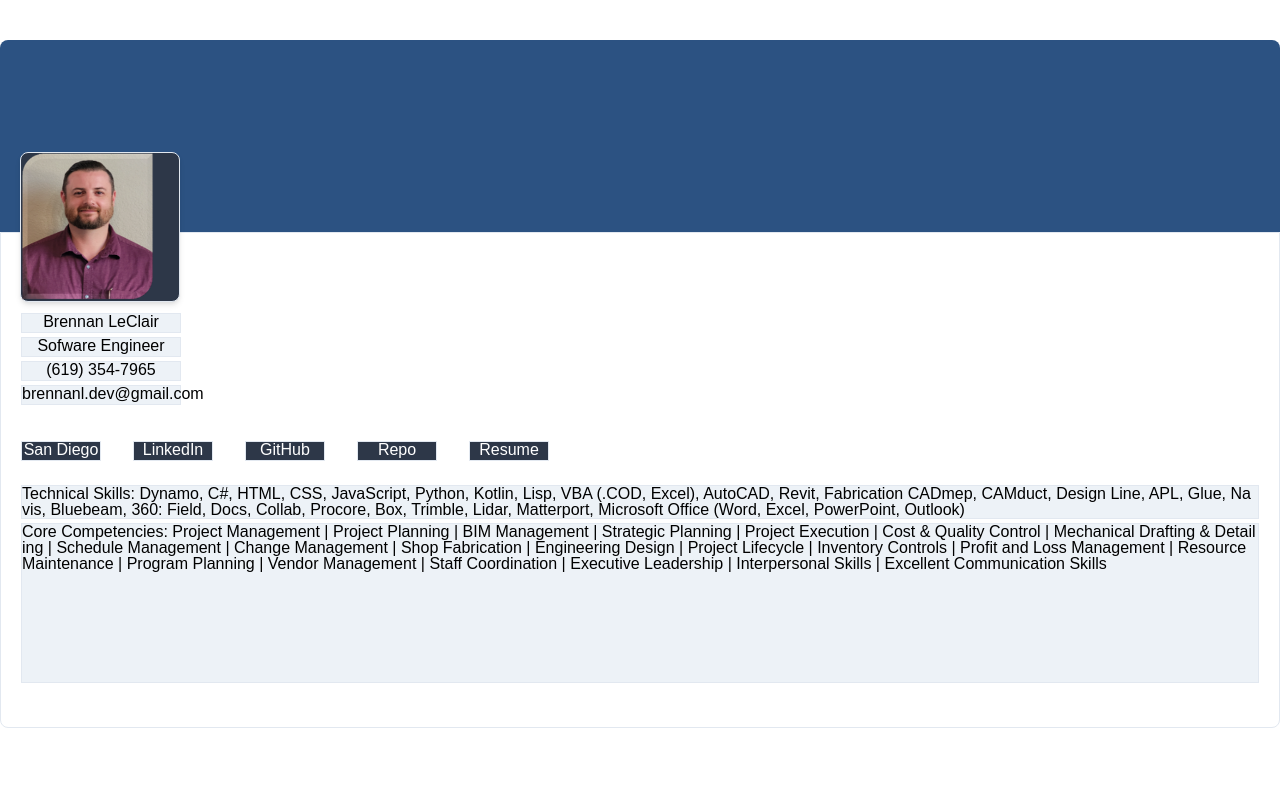
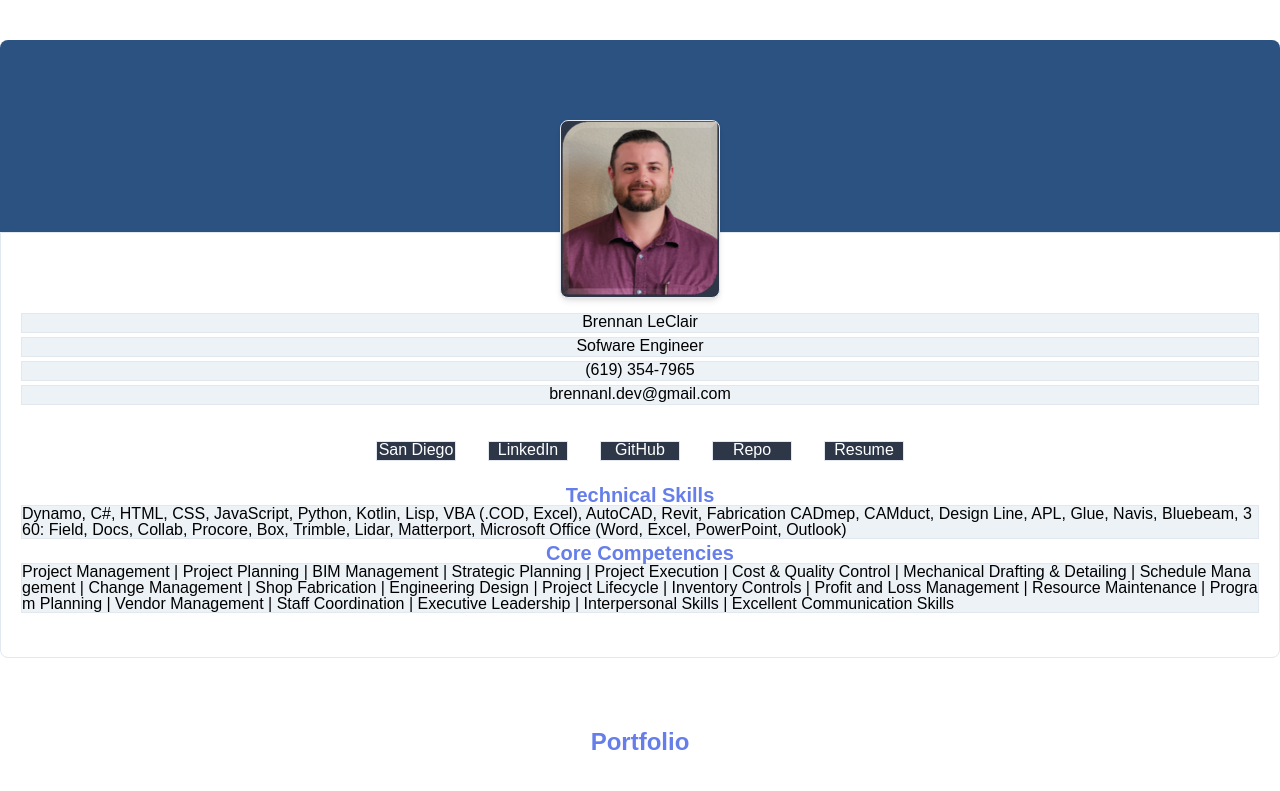
Before and after one commit to Blec333/portfolio-old, a plain HTML site: page index.html in a window 1280 px wide. Shown: the top 791 px of the page. Drawn offline with nearby package versions, Linux system fonts and the light colour scheme.

Commit message:
organize profile information

```diff
--- a/index.html
+++ b/index.html
@@ -31,12 +31,12 @@
                         ! Profile banner and avatar
                         ! ------------------------------------------------------------
                         !-->
-                <div class="w-full">
+                <div class="flex justify-center w-full">
                     <div class="w-full bg-blue-800 h-48 rounded-t-lg"></div>
-                    <div class="absolute -mt-20 ml-5">
+                    <div class="absolute  mt-20">
                         <div
                             class="bg-gray-800 border border-gray-300 h-36 w-40 rounded-lg shadow-md border-b border-primary">
-                            <img class="h-full object-cover" src="./assets/images/Profile-Picture.png" width="133px"
+                            <img class="h-full object-cover" src="./assets/images/Profile-Picture.png" width="100%"
                                 height="133px" />
                         </div>
                     </div>
@@ -48,12 +48,12 @@
                         ! ------------------------------------------------------------
                         !-->
                 <div class="bg-primary border border-primary rounded-b-lg p-5 pt-20 flex flex-col">
-                    <div class="text-center mb-1 bg-gray-200 border border-gray-300 h-5 w-40">Brennan LeClair</div>
-                    <div class="text-center mb-1 bg-gray-200 border border-gray-300 h-5 w-40">Sofware Engineer</div>
-                    <div class="text-center mb-1 bg-gray-200 border border-gray-300 h-5 w-40">(619) 354-7965</div>
-                    <div class="text-center mb-1 bg-gray-200 border border-gray-300 h-5 w-40">brennanl.dev@gmail.com</div>
+                    <div class="text-center mb-1 bg-gray-200 border border-gray-300 h-5 w-50">Brennan LeClair</div>
+                    <div class="text-center mb-1 bg-gray-200 border border-gray-300 h-5 w-50">Sofware Engineer</div>
+                    <div class="text-center mb-1 bg-gray-200 border border-gray-300 h-5 w-50">(619) 354-7965</div>
+                    <div class="text-center mb-1 bg-gray-200 border border-gray-300 h-5 w-50">brennanl.dev@gmail.com</div>
 
-                    <div class="pt-8 flex gap-8">
+                    <div class="pt-8 flex justify-center gap-8">
                         <div class="text-center flex flex-col">
                             <div class="mb-1 bg-gray-800 border border-gray-300 h-5 w-20 text-white"> <button
                                     class="ext-button"><a
@@ -82,11 +82,13 @@
                         </div>
                     </div>
                     <div class="py-5 break-all bbcode">
-                        <div class="mb-1 bg-gray-200 border border-gray-300 h-auto w-44">Technical Skills: Dynamo, C#, HTML,
+                        <h1 class="text-center font-bold text-xl text-indigo-500">Technical Skills</h1>
+                        <div class="mb-1 bg-gray-200 border border-gray-300 h-auto w-44">Dynamo, C#, HTML,
                             CSS, JavaScript, Python, Kotlin, Lisp, VBA (.COD, Excel), AutoCAD, Revit, Fabrication CADmep,
                             CAMduct, Design Line, APL, Glue, Navis, Bluebeam, 360: Field, Docs, Collab, Procore, Box,
                             Trimble, Lidar, Matterport, Microsoft Office (Word, Excel, PowerPoint, Outlook)</div>
-                        <div class="mb-1 bg-gray-200 border border-gray-300 h-5 w-full h-40">Core Competencies: Project
+                            <h1 class="text-center font-bold text-xl text-indigo-500">Core Competencies</h1>
+                        <div class="mb-1 bg-gray-200 border border-gray-300 h-5 w-full h-auto">Project
                             Management | Project Planning | BIM Management | Strategic Planning | Project Execution | Cost &
                             Quality Control | Mechanical Drafting & Detailing | Schedule Management | Change Management |
                             Shop Fabrication | Engineering Design | Project Lifecycle | Inventory Controls | Profit and Loss
```
